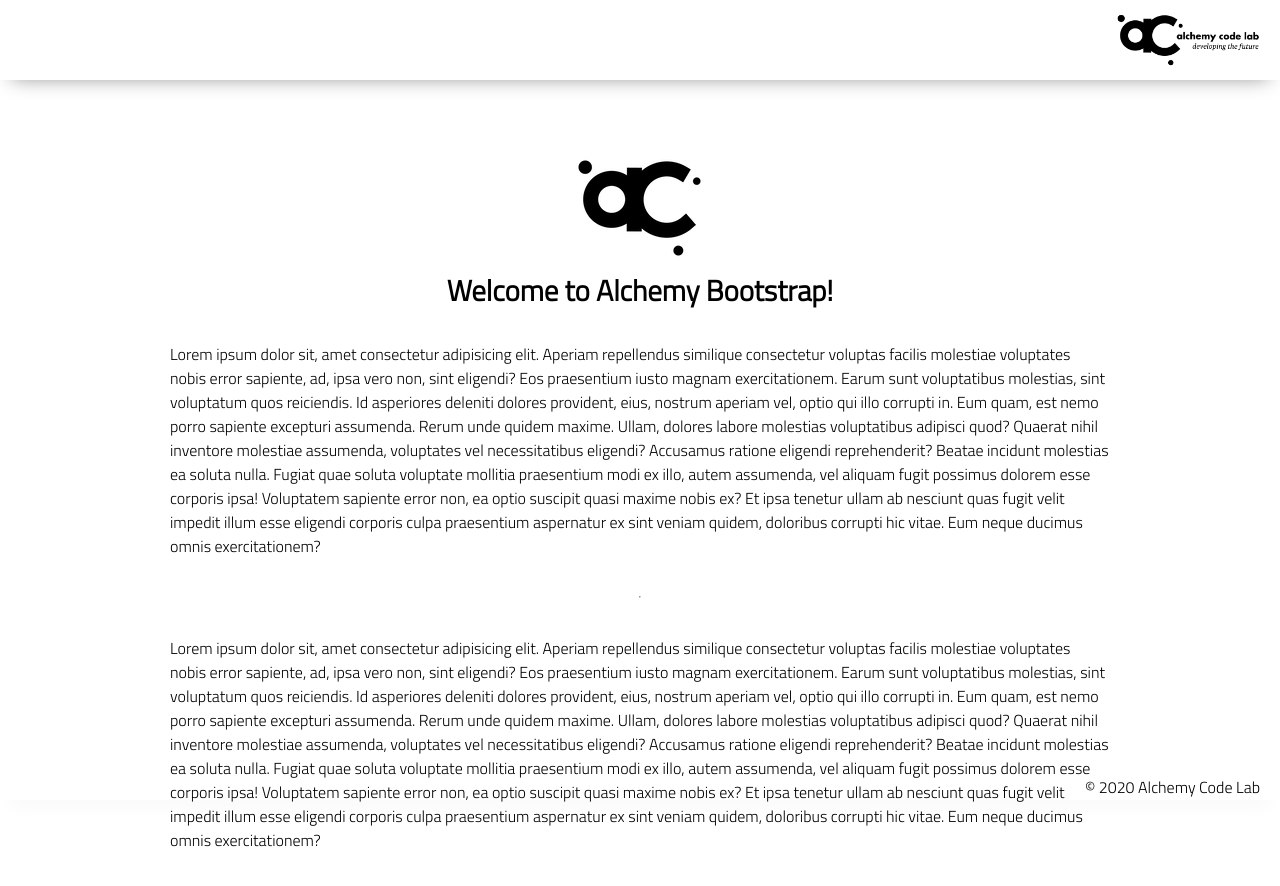
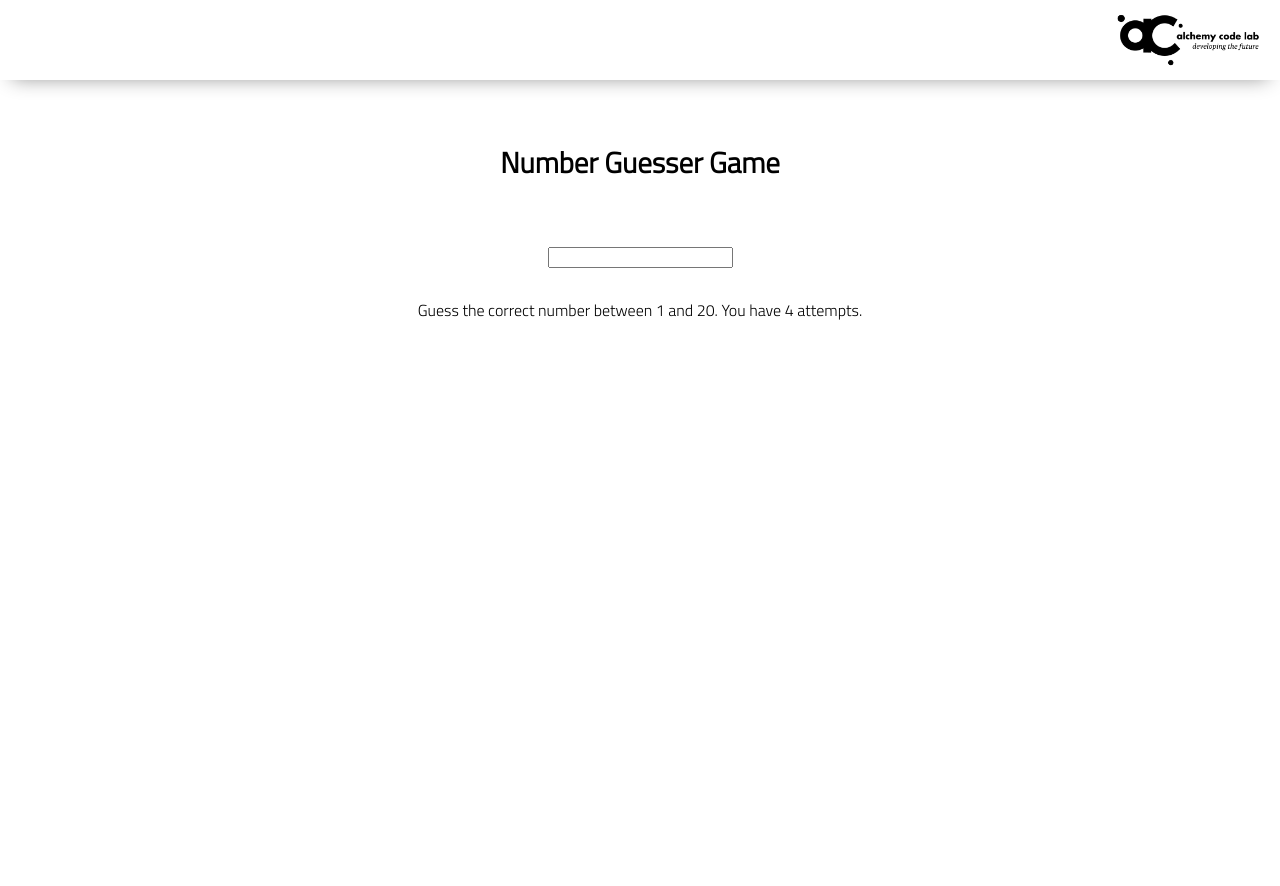
Before and after one commit to kylemayer/f1-lab02-guess-number, a plain HTML site: page index.html in a window 1280 px wide. After the commit the page ends 800 px from the top, so only its background shows below. Drawn offline with Linux system fonts and the light colour scheme.

Commit message:
initial HTML layout

```diff
--- a/index.html
+++ b/index.html
@@ -9,7 +9,7 @@
     <link rel="stylesheet" href="./styles/reset.css">
     <link rel="stylesheet" href="./styles/style.css">
     <link rel="stylesheet" href="./styles/home.css">
-    <title>Document</title>
+    <title>Number Guesser</title>
 </head>
 
 <body>
@@ -20,52 +20,19 @@
     </header>
     <main>
         <section class="main-section">
-            <img class="main-logo" src="assets/alchemy-logo.png" />
+
             <h2>
-                Welcome to Alchemy Bootstrap!
+                Number Guesser Game
             </h2>
-
+            <p></p>
+            <label>
+                <input></input>
+            </label>
             <p>
-                Lorem ipsum dolor sit, amet consectetur adipisicing elit. Aperiam repellendus similique consectetur
-                voluptas facilis molestiae voluptates nobis error sapiente, ad, ipsa vero non, sint eligendi? Eos
-                praesentium iusto magnam exercitationem.
-                Earum sunt voluptatibus molestias, sint voluptatum quos reiciendis. Id asperiores deleniti dolores
-                provident, eius, nostrum aperiam vel, optio qui illo corrupti in. Eum quam, est nemo porro sapiente
-                excepturi assumenda.
-                Rerum unde quidem maxime. Ullam, dolores labore molestias voluptatibus adipisci quod? Quaerat nihil
-                inventore molestiae assumenda, voluptates vel necessitatibus eligendi? Accusamus ratione eligendi
-                reprehenderit? Beatae incidunt molestias ea soluta nulla.
-                Fugiat quae soluta voluptate mollitia praesentium modi ex illo, autem assumenda, vel aliquam fugit
-                possimus dolorem esse corporis ipsa! Voluptatem sapiente error non, ea optio suscipit quasi maxime nobis
-                ex?
-                Et ipsa tenetur ullam ab nesciunt quas fugit velit impedit illum esse eligendi corporis culpa
-                praesentium aspernatur ex sint veniam quidem, doloribus corrupti hic vitae. Eum neque ducimus omnis
-                exercitationem?
+                Guess the correct number between 1 and 20. You have 4 attempts.
             </p>
-            <hr />
-            <p>
-                Lorem ipsum dolor sit, amet consectetur adipisicing elit. Aperiam repellendus similique consectetur
-                voluptas facilis molestiae voluptates nobis error sapiente, ad, ipsa vero non, sint eligendi? Eos
-                praesentium iusto magnam exercitationem.
-                Earum sunt voluptatibus molestias, sint voluptatum quos reiciendis. Id asperiores deleniti dolores
-                provident, eius, nostrum aperiam vel, optio qui illo corrupti in. Eum quam, est nemo porro sapiente
-                excepturi assumenda.
-                Rerum unde quidem maxime. Ullam, dolores labore molestias voluptatibus adipisci quod? Quaerat nihil
-                inventore molestiae assumenda, voluptates vel necessitatibus eligendi? Accusamus ratione eligendi
-                reprehenderit? Beatae incidunt molestias ea soluta nulla.
-                Fugiat quae soluta voluptate mollitia praesentium modi ex illo, autem assumenda, vel aliquam fugit
-                possimus dolorem esse corporis ipsa! Voluptatem sapiente error non, ea optio suscipit quasi maxime nobis
-                ex?
-                Et ipsa tenetur ullam ab nesciunt quas fugit velit impedit illum esse eligendi corporis culpa
-                praesentium aspernatur ex sint veniam quidem, doloribus corrupti hic vitae. Eum neque ducimus omnis
-                exercitationem?
-            </p>
-
         </section>
     </main>
-    <footer>
-        <div class="copy gutter-right">&copy; 2020 Alchemy Code Lab</div>
-    </footer>
 
     <script type="module" src="./app.js"></script>
 </body>
```
